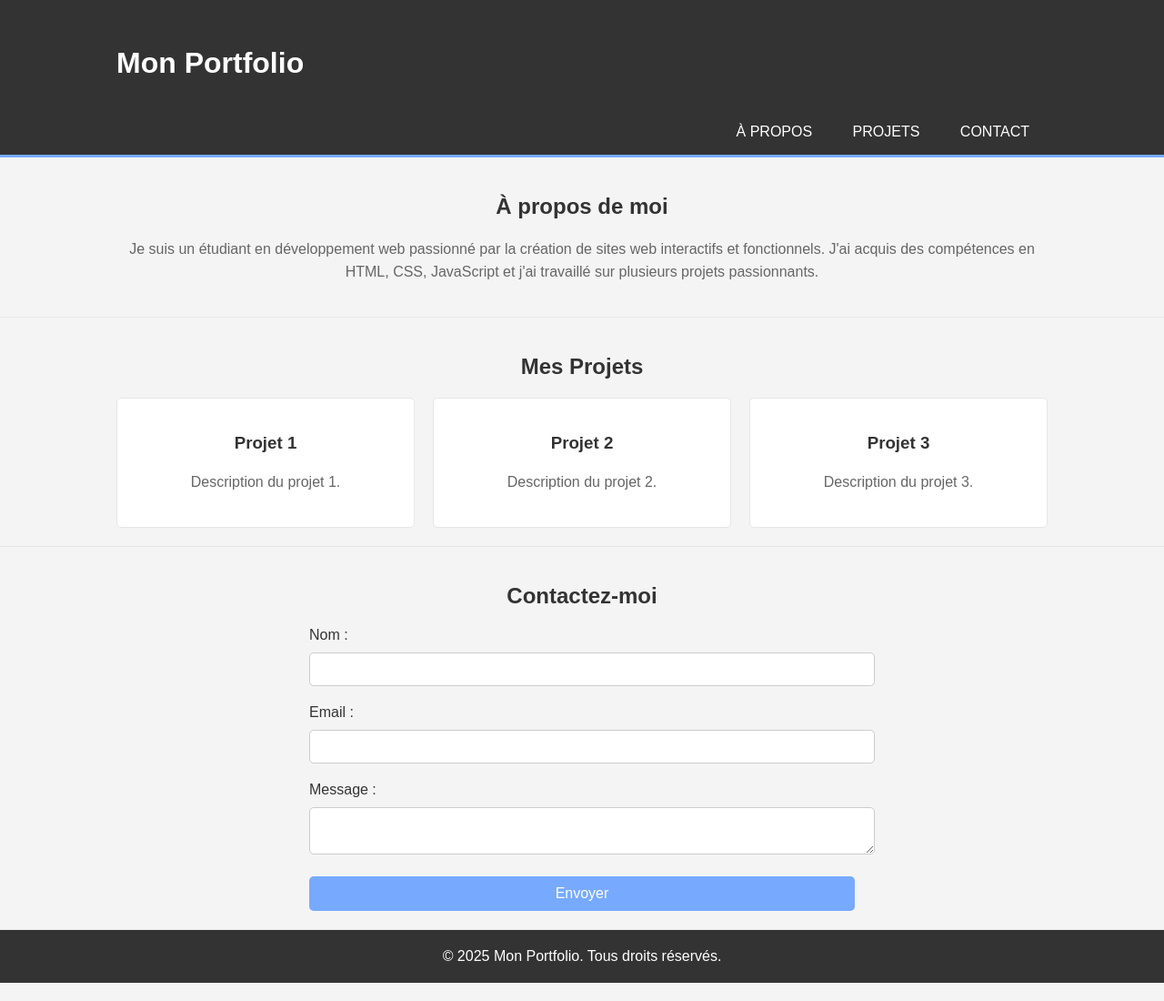
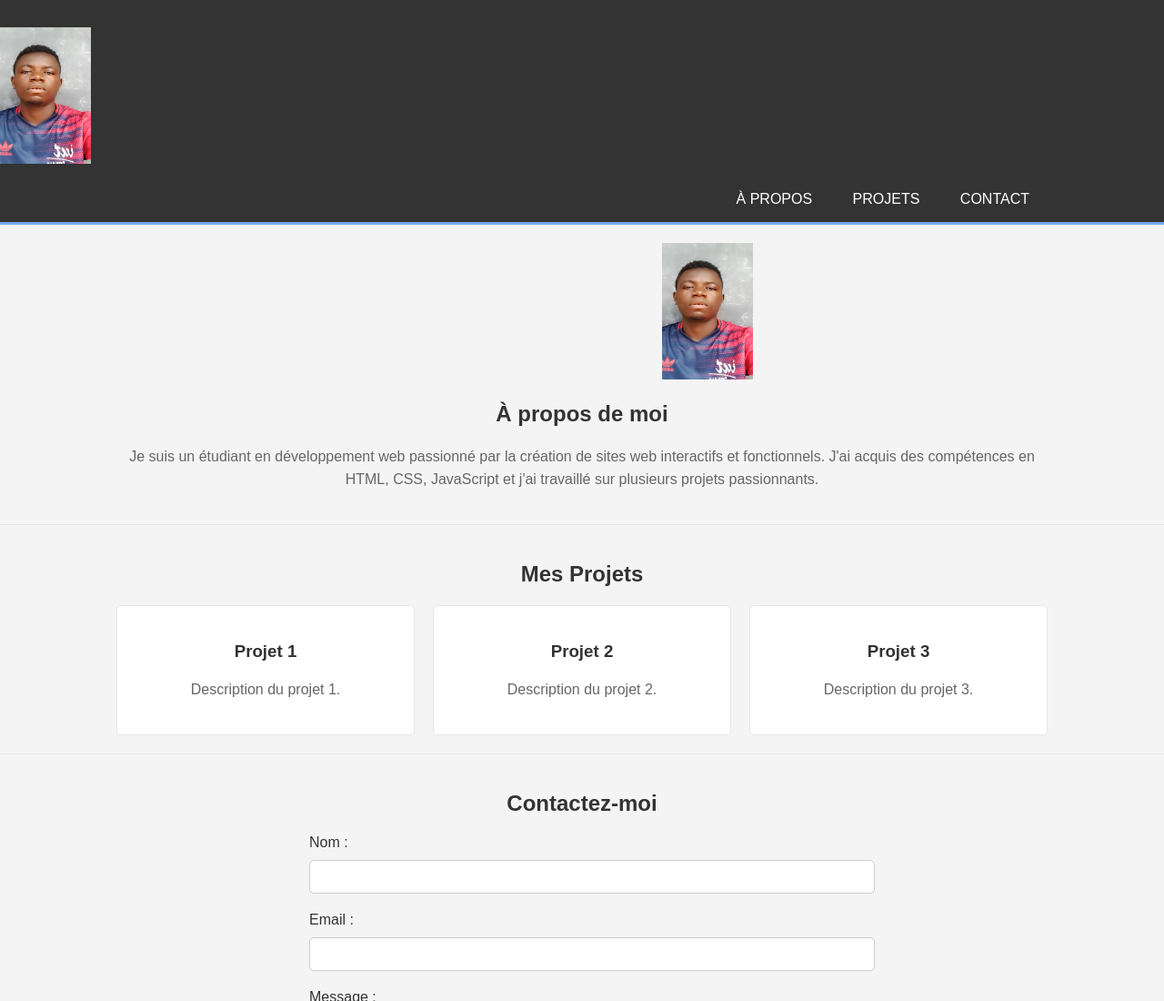
Before and after one commit to fossoh-hub/rayanefossoh-portfolio, a plain HTML site: page index.html in a window 1280 px wide. Shown: the top 1100 px of the page at 91% size. Drawn offline with Linux system fonts and the light colour scheme.

Commit message:
mes photos

```diff
--- a/index.html
+++ b/index.html
@@ -3,13 +3,14 @@
 <head>
     <meta charset="UTF-8">
     <meta name="viewport" content="width=device-width, initial-scale=1.0">
-    <title>Portfolio Étudiant</title>
+    <title>Portfolio </title>
     <link rel="stylesheet" href="styles.css">
 </head>
 <body>
     <header>
+        <img src="img1.jpg" alt="ma photo" height="150px" width="100px">
         <div class="container">
-            <h1>Mon Portfolio</h1>
+
             <nav>
                 <ul>
                     <li><a href="#about">À propos</a></li>
@@ -22,6 +23,7 @@
 
     <section id="about" class="section">
         <div class="container">
+            <img id="profil" src="img1.jpg" alt="ma photo" height="150px" width="100px">
             <h2>À propos de moi</h2>
             <p>Je suis un étudiant en développement web passionné par la création de sites web interactifs et fonctionnels. J'ai acquis des compétences en HTML, CSS, JavaScript et j'ai travaillé sur plusieurs projets passionnants.</p>
         </div>
@@ -71,6 +73,6 @@
         </div>
     </footer>
 
-    <script src="script.js"></script>
+    <script src="scripts.js"></script>
 </body>
 </html>
--- a/styles.css
+++ b/styles.css
@@ -3,6 +3,10 @@ body {
     margin: 0;
     padding: 0;
     background-color: #f4f4f4;
+}
+#profil{
+    padding-left: 600px;
+
 }
 
 .container {
```
Also changed, not shown: img1.jpg (added).
